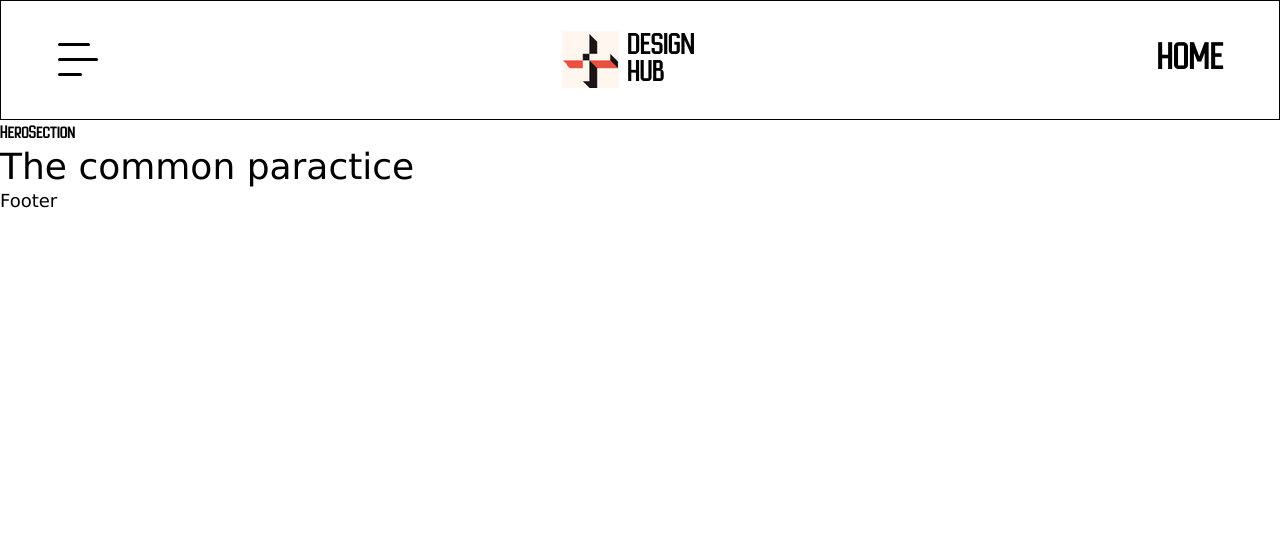
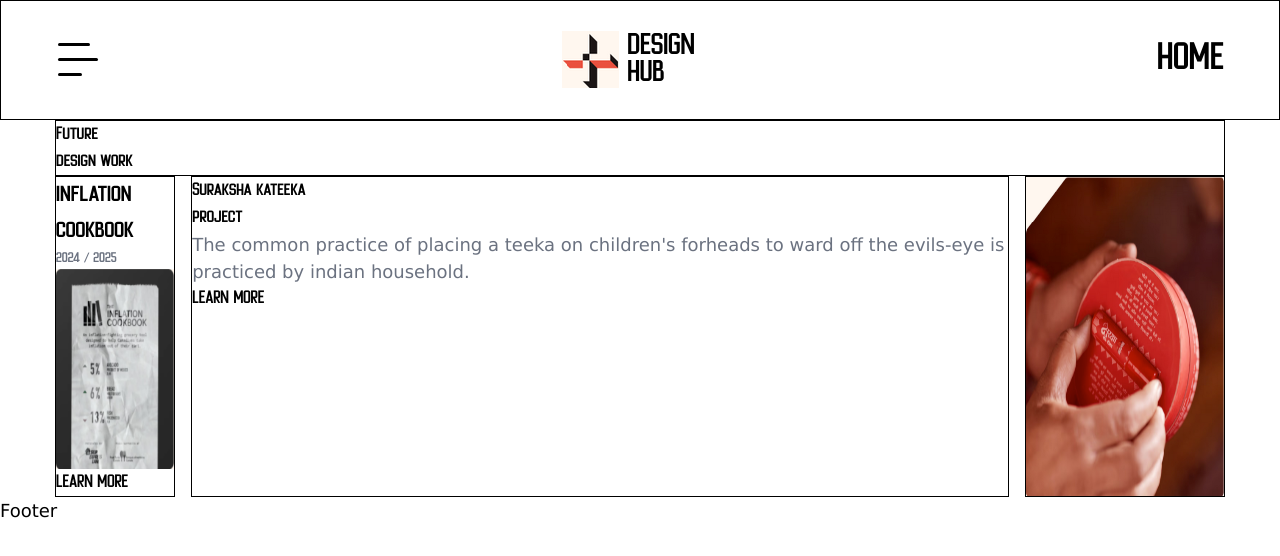
Before and after one commit to shibaram-brilliantlink/designhub_static, a Next.js app: page / in a window 1280 px wide. Shown: the top 556 px of the page. Built offline with nearby package versions, Linux system fonts and the light colour scheme.

Commit message:
__layouting finished

```diff
--- a/src/app/globals.css
+++ b/src/app/globals.css
@@ -12,7 +12,7 @@ body {
   font-size: 1.125rem;
   min-width: 320px;
 }
-
+/* ----------------------FONTS------------------------- */
 .font-cheaps {
   font-family: var(--font-cheaps);
 }
@@ -20,6 +20,8 @@ body {
   font-family: Verdana, Geneva, Tahoma, sans-serif;
 }
 /* Responsive font sizes */
+/* Range 90, 70, 60, 55, 46, 24, 20, 18, 14 */
+
 .font-110 {
   font-size: 110px;
 }
@@ -37,7 +39,6 @@ body {
   font-family: var(--font-cheaps);
   font-size: 230px;
 }
-/* Range 90, 70, 60, 55, 46, 24, 20, 18, 14 */
 
 .c_pad {
   padding-inline: 1rem;
--- a/src/components/HeroSection.jsx
+++ b/src/components/HeroSection.jsx
@@ -2,9 +2,49 @@ import React from "react";
 
 export default function HeroSection() {
   return (
-    <div className="font-cheaps">
-      HeroSection
-      <h1 className="font-verdana text-4xl">The common paractice</h1>
-    </div>
+    <section className="hero-section font-cheaps c_pad">
+      <h1 className="border border-black">
+        Future <br />
+        design work
+      </h1>
+      <div className="flex flex-col gap-4 md:flex-row-reverse md:justify-between">
+        <img
+          src="./hero-img.png"
+          alt="hero image"
+          className="block border border-black"
+          width={200}
+        />
+        <div className="center border border-black">
+          <h3>
+            Suraksha kateeka <br />
+            project
+          </h3>
+          <p className="font-verdana text-gray-500">
+            The common practice of placing a teeka on children's forheads to
+            ward off the evils-eye is practiced by indian household.
+          </p>
+          <button className="btn-red">LEARN MORE</button>
+        </div>
+        <div className="bill border border-black">
+          <div className="left">
+            <div>
+              <h4 className="text-[24px]">
+                inflation <br />
+                cookbook
+              </h4>
+              <p className="text-sm text-gray-500">2024 / 2025</p>
+            </div>
+            <div className="right ">
+              <img
+                src="./hero-bill.png"
+                alt="bill image"
+                className="h-[200px]"
+              />
+            </div>
+          </div>
+          <button className="btn-red ">LEARN MORE</button>
+        </div>
+      </div>
+    </section>
   );
 }
```
Also changed, not shown: public/hero-bill.png (added), public/hero-img.png (added).
